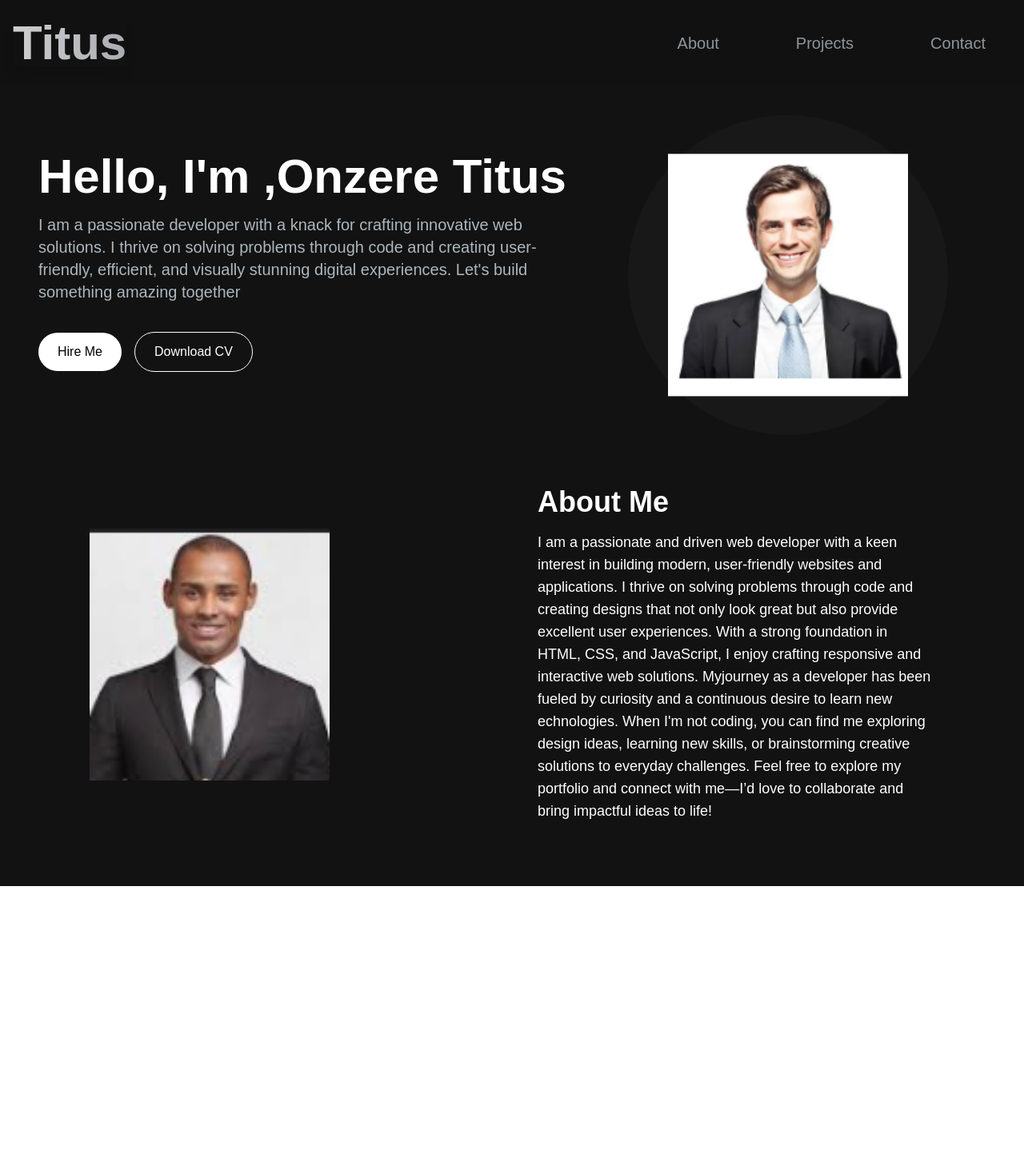
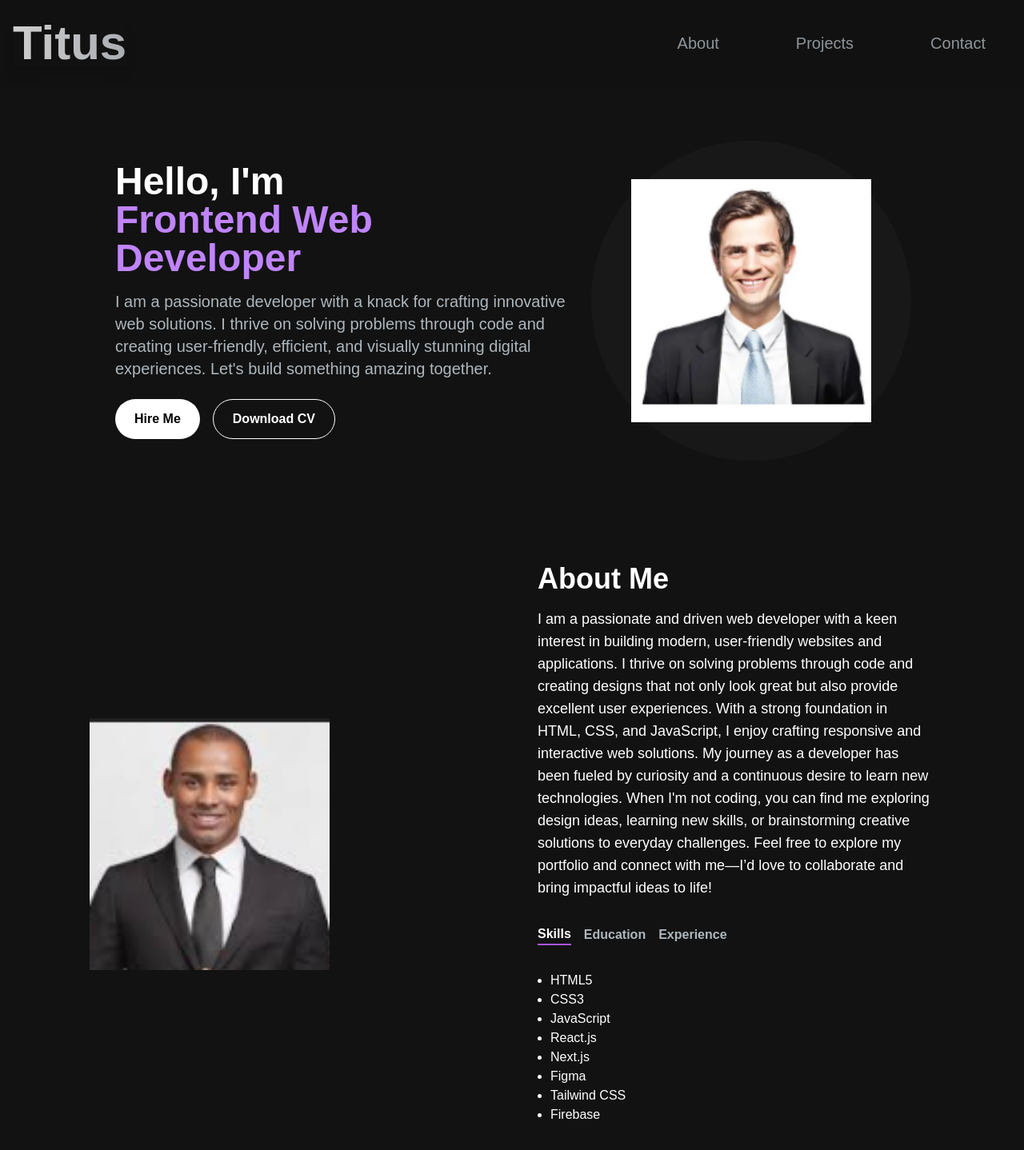
Before and after one commit to Titus-cloud/titus-cloud, a Next.js app: page / in a window 1280 px wide. Shown: the top 1438 px of the page at 80% size. Before the commit the page ends 1108 px from the top, so only its background shows below. Built offline with nearby package versions, Linux system fonts and the light colour scheme.

Commit message:
Finished all the about section but just remaining with few smalls of bits to tackle like spacing

```diff
--- a/app/components/About.jsx
+++ b/app/components/About.jsx
@@ -1,22 +1,122 @@
-import React from "react";
-// import about from '../../public/images'
+"use client";
+
+import React, { useState, useTransition } from "react";
+import TabButton from "./TabButton";
 import Image from "next/image";
 
 const About = () => {
+  const [tab, setTab] = useState("skills");
+  const [isPending, startTransition] = useTransition();
+
+  const handleTabChange = (id) => {
+    startTransition(() => {
+      setTab(id);
+    });
+  };
+
+  // The content of the transition
+  const tab_data = [
+    {
+      title: "Skills",
+      id: "skills",
+      content: (
+        <ul className="list-disc pl-4">
+          <li>HTML5</li>
+          <li>CSS3</li>
+          <li>JavaScript</li>
+          <li>React.js</li>
+          <li>Next.js</li>
+          <li>Figma</li>
+          <li>Tailwind CSS</li>
+          <li>Firebase</li>
+        </ul>
+      ),
+    },
+    {
+      title: "Education",
+      id: "education",
+      content: (
+        <ul className="list-disc pl-4">
+          {/* <li>HTML5</li>
+         <li>CSS3</li>
+         <li>JavaScript</li>
+         <li>React.js</li>
+         <li>Next.js</li>
+          <li>Figma</li>
+          <li>Tailwind CSS</li>
+          <li>Firebase</li> */}
+          <li>Still schooling at MYC Tech academy</li>
+        </ul>
+      ),
+    },
+    {
+      title: "Experience",
+      id: "experience",
+      content: (
+        <ul className="list-disc pl-4">
+          {/* <li>HTML5</li>
+          <li>CSS3</li>
+          <li>JavaScript</li>
+          <li>React.js</li>
+          <li>Next.js</li>
+          <li>Figma</li>
+          <li>Tailwind CSS</li>
+          <li>Firebase</li> */}
+          <li>Still schooling at MYC Tech academy</li>
+        </ul>
+      ),
+    },
+  ];
   return (
     <section className="text-white">
       <div className="md:grid md:grid-cols-2 gap-8 items-center py-8 px-4 xl:gap-16 sm:py-16 xl:px-16">
-        <Image src="/images/about.png" width={300} height={300} />
+        <Image
+          src="/images/about.png"
+          width={300}
+          height={300}
+          alt="This is the pic of what I do"
+        />
 
-        <div>
+        <div className="mt-4 md:mt-0 text-left flex flex-col h-full ">
           <h2 className="text-4xl font-bold text-white mb-4">About Me</h2>
           <p className="text-base lg:text-lg">
-            I am a passionate and driven web developer with a keen interest in building modern, user-friendly websites and
-            applications. I thrive on solving problems through code and creating designs that not only look great but also provide excellent user        experiences. With a strong foundation in HTML, CSS, and JavaScript, I enjoy crafting responsive and interactive web solutions. Myjourney as a developer has been fueled by curiosity and a continuous desire to learn new echnologies. When I'm not coding, you can find
-            me exploring design ideas, learning new skills, or brainstorming creative solutions to everyday challenges. Feel free to explore my portfolio and connect with me—I’d love to collaborate and bring impactful ideas to life!
+            I am a passionate and driven web developer with a keen interest in
+            building modern, user-friendly websites and applications. I thrive
+            on solving problems through code and creating designs that not only
+            look great but also provide excellent user experiences. With a
+            strong foundation in HTML, CSS, and JavaScript, I enjoy crafting
+            responsive and interactive web solutions. My journey as a developer
+            has been fueled by curiosity and a continuous desire to learn new
+            technologies. When I'm not coding, you can find me exploring design
+            ideas, learning new skills, or brainstorming creative solutions to
+            everyday challenges. Feel free to explore my portfolio and connect
+            with me—I’d love to collaborate and bring impactful ideas to life!
           </p>
 
-          {/* skills */}
+          {/* Tab Navigation */}
+          <div className="flex justify-start flex-row mt-8">
+            <TabButton
+              selectTab={() => handleTabChange("skills")}
+              active={tab === "skills"}
+            >
+              Skills
+            </TabButton>
+            <TabButton
+              selectTab={() => handleTabChange("education")}
+              active={tab === "education"}
+            >
+              Education
+            </TabButton>
+            <TabButton
+              selectTab={() => handleTabChange("experience")}
+              active={tab === "experience"}
+            >
+              Experience
+            </TabButton>
+          </div>
+          <div className="mt-8 ">
+            {tab_data.find((t) => t.id === tab).content}
+          </div>
         </div>
       </div>
     </section>
--- a/app/components/Hero.jsx
+++ b/app/components/Hero.jsx
@@ -1,55 +1,57 @@
-"use client"
+"use client";
 import React from "react";
 import Image from "next/image";
-import { TypeAnimation } from 'react-type-animation';
-
+import { TypeAnimation } from "react-type-animation";
 
 const Hero = () => {
   return (
-    <section>
-      <div className="grid grid-cols-1 sm:grid-cols-12">
-        <div className="col-span-7  place-self-center text-center sm:text-left">
-          <h1 className="text-white text-4xl lg:text-6xl sm:text-5xl mb-4 font-bold">
-            Hello, I'm {''},
+    <section className="text-white py-16 px-6 sm:px-12 lg:px-24">
+      <div className="grid grid-cols-1 sm:grid-cols-12 gap-8 items-center">
+        {/* Text Section */}
+        <div className="col-span-7 place-self-center text-center sm:text-left">
+          <h1 className="text-4xl lg:text-5xl sm:text-3xl mb-4 font-bold leading-tight">
+            Hello, I'm{""}
+            <br />
             <TypeAnimation
               sequence={[
-        // Same substring at the start will only be typed out once, initially
-        'Onzere Titus',
-        1000, // wait 1s before replacing "Mice" with "Hamsters"
-        'Frontend Web Developer',
-        // 1000,
-        // 'We produce food for Guinea Pigs',
-        // 1000,
-        // 'We produce food for Chinchillas',
-        // 1000
+                "Onzere Titus",
+                2000, // Wait 2 seconds
+                "Frontend Web Developer",
+                2000, // Wait 2 seconds
               ]}
               wrapper="span"
               speed={50}
-      style={{ fontSize: '1em', display: 'inline-block' }}
+              className="inline-block text-purple-400"
               repeat={Infinity}
             />
           </h1>
-          <p className="text-[#ADB7BE] text-base sm:text-lg lg:text-xl mb-6 ">
+
+          <p className="text-[#ADB7BE] text-base sm:text-lg lg:text-xl mb-6">
             I am a passionate developer with a knack for crafting innovative web
             solutions. I thrive on solving problems through code and creating
             user-friendly, efficient, and visually stunning digital experiences.
-            Let's build something amazing together
+            Let's build something amazing together.
           </p>
-          <div>
-            <button className="px-6 py-3 rounded-full mr-4 bg-white hover:bg-slate-200 text-black w-full sm:w-fit">
+
+          <div className="flex flex-col sm:flex-row gap-4">
+            <button className="px-6 py-3 rounded-full bg-white hover:bg-gray-300 text-black font-semibold w-full sm:w-auto">
               Hire Me
             </button>
-            <button className="px-6 py-3 rounded-full bg-transparent hover: bg-slate-800 text-white border border-white mt-3 w-full sm:w-fit ">Download CV</button>
+            <button className="px-6 py-3 rounded-full bg-transparent hover:bg-white hover:text-black border border-white text-white font-semibold w-full sm:w-auto">
+              Download CV
+            </button>
           </div>
         </div>
-        <div className="col-span-5 place-self-center mt-4 lg:mt-8">
-          <div className="rounded-full bg-[#181818] w-[250px] h-[250px] lg:w-[400px] lg:h-[400px] relative">
+
+        {/* Image Section */}
+        <div className="col-span-5 place-self-center">
+          <div className="rounded-full bg-[#181818] w-[250px] h-[250px] lg:w-[400px] lg:h-[400px] flex items-center justify-center">
             <Image
               src="/images/hero-image.png"
               alt="hero-image"
               width={300}
               height={300}
-              className="absolute transform -translate-x-1/2 -translate-y-1/2 top-1/2 left-1/2"
+              className="object-cover"
             />
           </div>
         </div>
--- /dev/null
+++ b/app/components/TabButton.jsx
@@ -0,0 +1,18 @@
+import React from "react";
+
+const TabButton = ({ active, selectTab, children }) => {
+  const buttonClasses = active
+    ? "text-white border-b-2 border-purple-500"
+    : "text-[#ADB7BE] hover:text-white";
+
+  return (
+    <button
+      onClick={selectTab}
+      className={`mr-4 font-semibold cursor-pointer transition-colors duration-500 ${buttonClasses}`}
+    >
+      {children}
+    </button>
+  );
+};
+
+export default TabButton;
```
Lines whose indentation alone changed are shown as unchanged.
